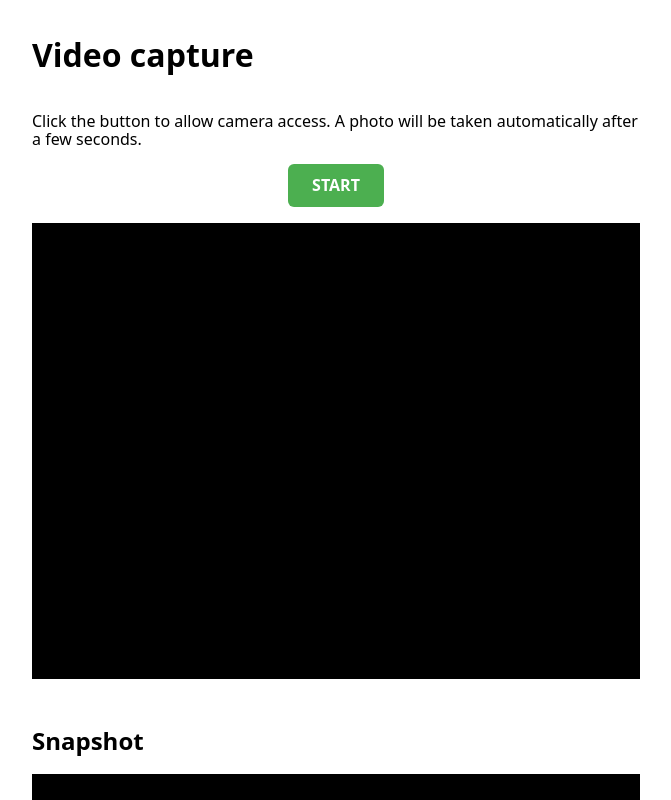
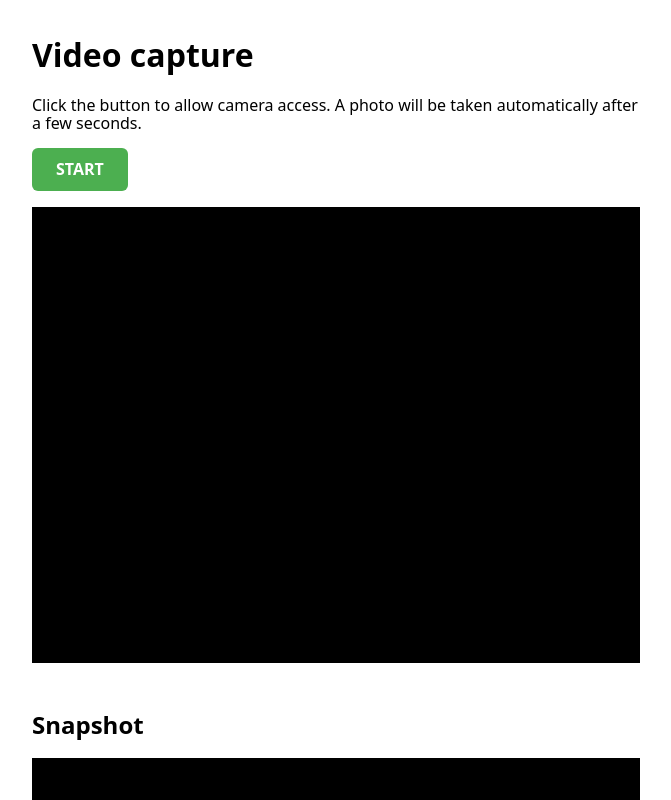
Before and after one commit to mpdev11/camera-capture, a React (Vite) app: page / in a window 1280 px wide. Shown: the top 800 px of the page, without its empty margins (304-975 px from the left). Built offline with nearby package versions, Linux system fonts and the light colour scheme.

Commit message:
Small styling adjustments; Added .nvmrc file; Readme.md update.

```diff
--- a/src/components/CameraCapture/VideoPreview.css
+++ b/src/components/CameraCapture/VideoPreview.css
@@ -1,9 +1,3 @@
-.video-preview {
-  display: flex;
-  flex-direction: column;
-  align-items: center;
-  justify-content: center;
-}
 .video-preview__video-container {
   width: 100%;
   aspect-ratio: 4 / 3;
@@ -54,9 +48,9 @@
 
 .video-preview__start-camera-button:disabled,
 .video-preview__snapshot-button:disabled {
-  background-color: #888;
+  background-color: #000;
   cursor: not-allowed;
-  opacity: 0.6;
+  opacity: 0.4;
 }
 
 .video-preview__start-camera-button {
--- a/src/index.css
+++ b/src/index.css
@@ -1,9 +1,7 @@
 .app {
   max-width: 640px;
   margin: 0 auto;
-  padding: 16px;
+  padding: 1rem;
   box-sizing: border-box;
   min-height: 100vh;
-  display: flex;
-  flex-direction: column;
 }
```
Also changed, not shown: 2 other files (tests, documents, lock files or other folders).
